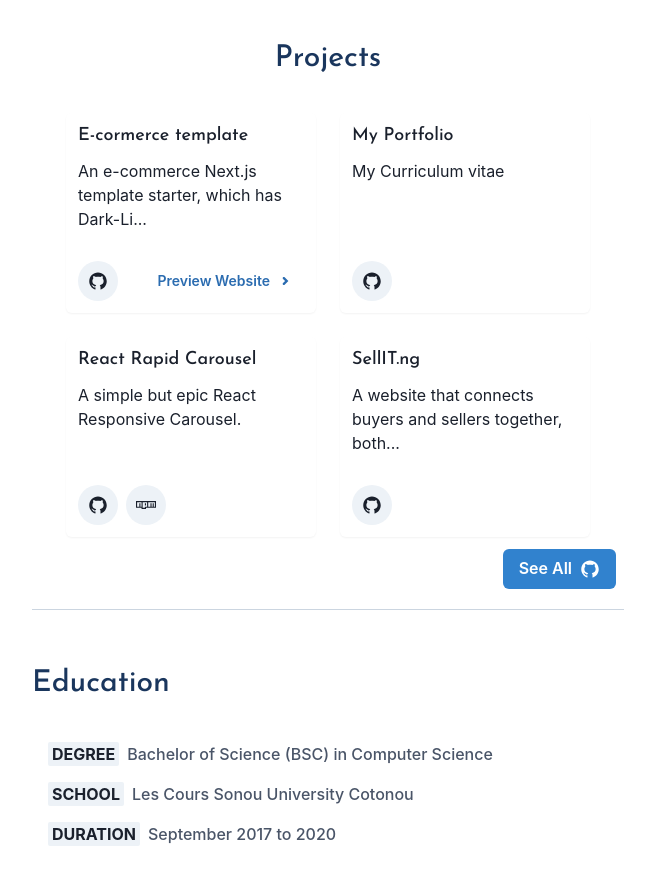
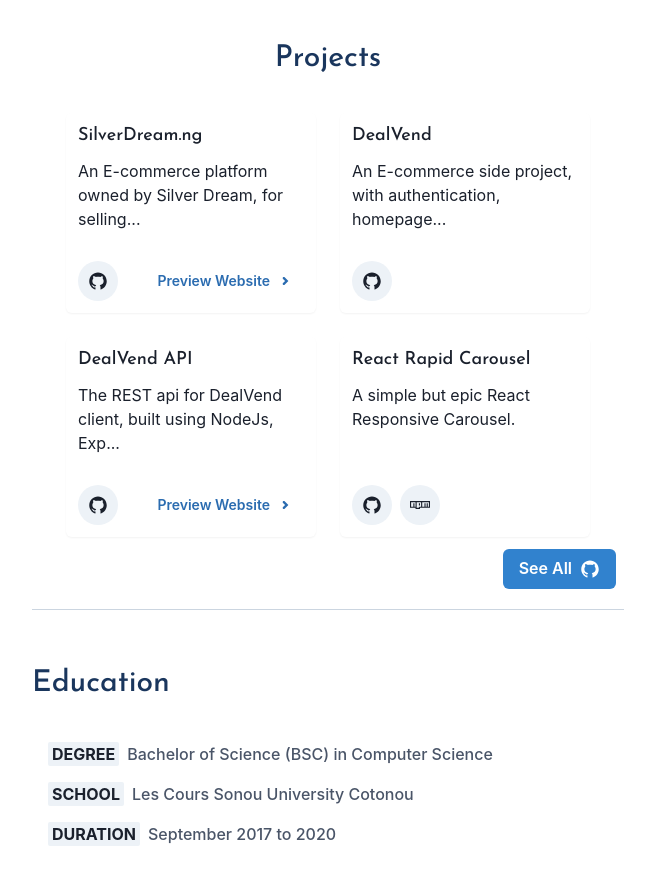
Before and after one commit to chineduogada/ogada-statnley-chinedu, a Next.js app: page / in a window 1280 px wide. Shown: the part 1060-1945 px from the top of the page, without its empty margins (312-967 px from the left). Built offline with nearby package versions, Linux system fonts and the light colour scheme.

Commit message:
Update Projects.js

```diff
--- a/components/Projects.js
+++ b/components/Projects.js
@@ -6,28 +6,32 @@ import ButtonLink from "./ButtonLink";
 
 const projects = [
   {
-    github: "https://github.com/chineduogada/e-cormerce",
-    vercel: "https://e-cormerce.vercel.app/",
-    heading: "E-cormerce template",
+    github: "https://github.com/chineduogada",
+    vercel: "https://www.silverdream.ng",
+    heading: "SilverDream.ng",
     description:
-      "An e-commerce Next.js template starter, which has Dark-Light mode",
+      "An E-commerce platform owned by Silver Dream, for selling products to their new and existing customers...",
   },
   {
-    github: "https://github.com/chineduogada/my-portfolio",
-    heading: "My Portfolio",
-    description: "My Curriculum vitae",
+    github: "https://github.com/chineduogada/deal-vend",
+    heading: "DealVend",
+    description: "An E-commerce side project, with authentication, homepage, product-detail-page...",
+  },
+
+  {
+
+    github: "https://github.com/chineduogada/deal-vend",
+vercel: 'https://deal-vend.herokuapp.com/api/v1/products',
+    heading: "DealVend API",
+
+    description: "The REST api for DealVend client, built using NodeJs, Express, JWT (authentication), MongoDB, etc.",
+
   },
   {
     github: "https://github.com/chineduogada/react-rapid-carousel",
     npm: "https://www.npmjs.com/package/react-rapid-carousel",
     heading: "React Rapid Carousel",
     description: "A simple but epic React Responsive Carousel.",
-  },
-  {
-    github: "https://github.com/chineduogada/sellit",
-    heading: "SellIT.ng",
-    description:
-      "A website that connects buyers and sellers together, both locally and internationally",
   },
 ];
 
```
